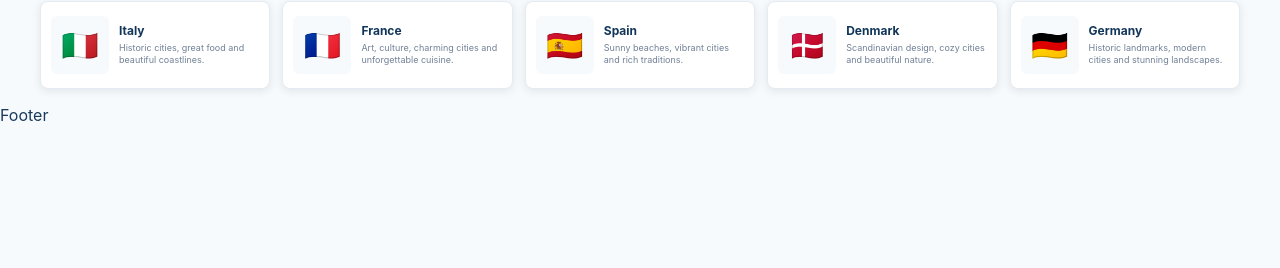
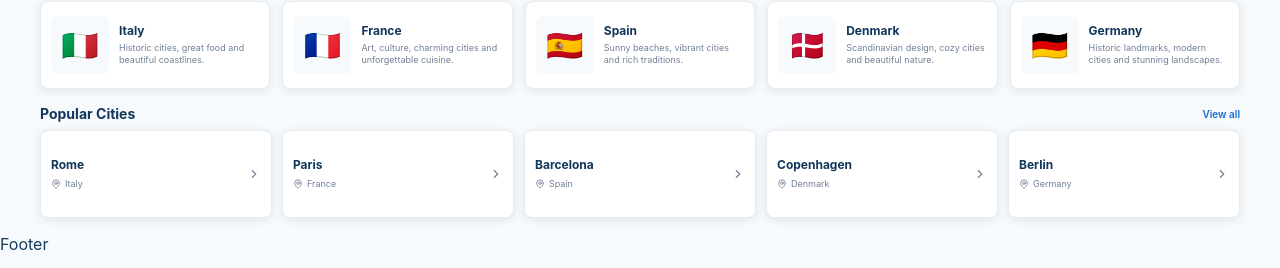
Before and after one commit to phch42/travelmate-api, a React (Vite) app: page / in a window 1280 px wide. Shown: the part 340-608 px from the top of the page. Built offline with nearby package versions, Linux system fonts and the light colour scheme.

Commit message:
feat: add popular cities section

```diff
--- /dev/null
+++ b/src/components/CityCard/CityCard.tsx
@@ -0,0 +1,38 @@
+import { MapPin, ChevronRight } from "lucide-react";
+import {
+    CityCardWrapper,
+    CityInfo,
+    CityName,
+    CityLocation,
+    CityIcon,
+    CityArrow,
+} from "../../styles/CityCard.styled";
+
+type CityCardProps = {
+    name: string;
+    country: string;
+};
+
+function CityCard({ name, country }: CityCardProps) {
+    return (
+        <CityCardWrapper>
+            <CityInfo>
+                <CityName>{name}</CityName>
+
+                <CityLocation>
+                    <CityIcon>
+                        <MapPin size={10} />
+                    </CityIcon>
+
+                    {country}
+                </CityLocation>
+            </CityInfo>
+
+            <CityArrow aria-hidden="true">
+                <ChevronRight size={14} />
+            </CityArrow>
+        </CityCardWrapper>
+    );
+}
+
+export default CityCard;
--- /dev/null
+++ b/src/components/PopularCities/PopularCities.tsx
@@ -0,0 +1,50 @@
+import CityCard from "../CityCard/CityCard";
+import {
+    CitiesGrid,
+    SectionHeader,
+    SectionTitle,
+    ViewAllLink,
+} from "../../styles/PopularCities.styled";
+
+function PopularCities() {
+    return (
+        <section>
+            <SectionHeader>
+                <SectionTitle>Popular Cities</SectionTitle>
+
+                <ViewAllLink to="/cities">
+                    View all
+                </ViewAllLink>
+            </SectionHeader>
+
+            <CitiesGrid>
+                <CityCard
+                    name="Rome"
+                    country="Italy"
+                />
+
+                <CityCard
+                    name="Paris"
+                    country="France"
+                />
+
+                <CityCard
+                    name="Barcelona"
+                    country="Spain"
+                />
+
+                <CityCard
+                    name="Copenhagen"
+                    country="Denmark"
+                />
+
+                <CityCard
+                    name="Berlin"
+                    country="Germany"
+                />
+            </CitiesGrid>
+        </section>
+    );
+}
+
+export default PopularCities;
--- a/src/pages/Home.tsx
+++ b/src/pages/Home.tsx
@@ -1,4 +1,5 @@
 import Hero from "../components/Hero/Hero";
+import PopularCities from "../components/PopularCities/PopularCities";
 import PopularCountries from "../components/PopularCountries/PopularCountries";
 
 function Home() {
@@ -6,6 +7,7 @@ function Home() {
         <>
             <Hero />
             <PopularCountries />
+            <PopularCities />
         </>
     );
 }
--- /dev/null
+++ b/src/styles/CityCard.styled.ts
@@ -0,0 +1,61 @@
+import styled from "styled-components";
+
+export const CityCardWrapper = styled.article`
+    display: flex;
+    align-items: center;
+    justify-content: space-between;
+
+    min-height: 88px;
+    padding: 10px;
+
+    background: ${({ theme }) => theme.colors.surface};
+    border: 1px solid ${({ theme }) => theme.colors.border};
+    border-radius: ${({ theme }) => theme.radius.medium};
+    box-shadow: ${({ theme }) => theme.shadows.card};
+
+    transition:
+        transform 0.2s ease,
+        box-shadow 0.2s ease;
+
+    &:hover {
+        transform: translateY(-2px);
+        box-shadow: 0 4px 12px rgba(20, 50, 80, 0.14);
+    }
+`;
+
+export const CityInfo = styled.div`
+    min-width: 0;
+`;
+
+export const CityName = styled.h3`
+    margin: 0 0 6px;
+
+    color: ${({ theme }) => theme.colors.navy};
+    font-size: 12px;
+    font-weight: 700;
+    line-height: 1.2;
+`;
+
+export const CityLocation = styled.p`
+    display: flex;
+    align-items: center;
+    gap: 4px;
+
+    margin: 0;
+
+    color: ${({ theme }) => theme.colors.muted};
+    font-size: 9px;
+    line-height: 1.2;
+`;
+
+export const CityIcon = styled.span`
+    display: flex;
+    align-items: center;
+`;
+
+export const CityArrow = styled.span`
+    display: flex;
+    align-items: center;
+
+    color: ${({ theme }) => theme.colors.muted};
+`;
--- /dev/null
+++ b/src/styles/PopularCities.styled.ts
@@ -0,0 +1,39 @@
+import styled from "styled-components";
+import { Link } from "react-router-dom";
+
+export const SectionHeader = styled.div`
+    display: flex;
+    align-items: center;
+    justify-content: space-between;
+
+    max-width: 1200px;
+    margin: 16px auto 8px;
+`;
+
+export const SectionTitle = styled.h2`
+    margin: 0;
+
+    color: ${({ theme }) => theme.colors.navy};
+    font-size: 14px;
+    font-weight: 700;
+`;
+
+export const ViewAllLink = styled(Link)`
+    color: ${({ theme }) => theme.colors.blue};
+    font-size: 10px;
+    font-weight: 600;
+    text-decoration: none;
+
+    &:hover {
+        text-decoration: underline;
+    }
+`;
+
+export const CitiesGrid = styled.div`
+    display: grid;
+    grid-template-columns: repeat(5, 1fr);
+    gap: 10px;
+
+    max-width: 1200px;
+    margin: 0 auto;
+`;
```
